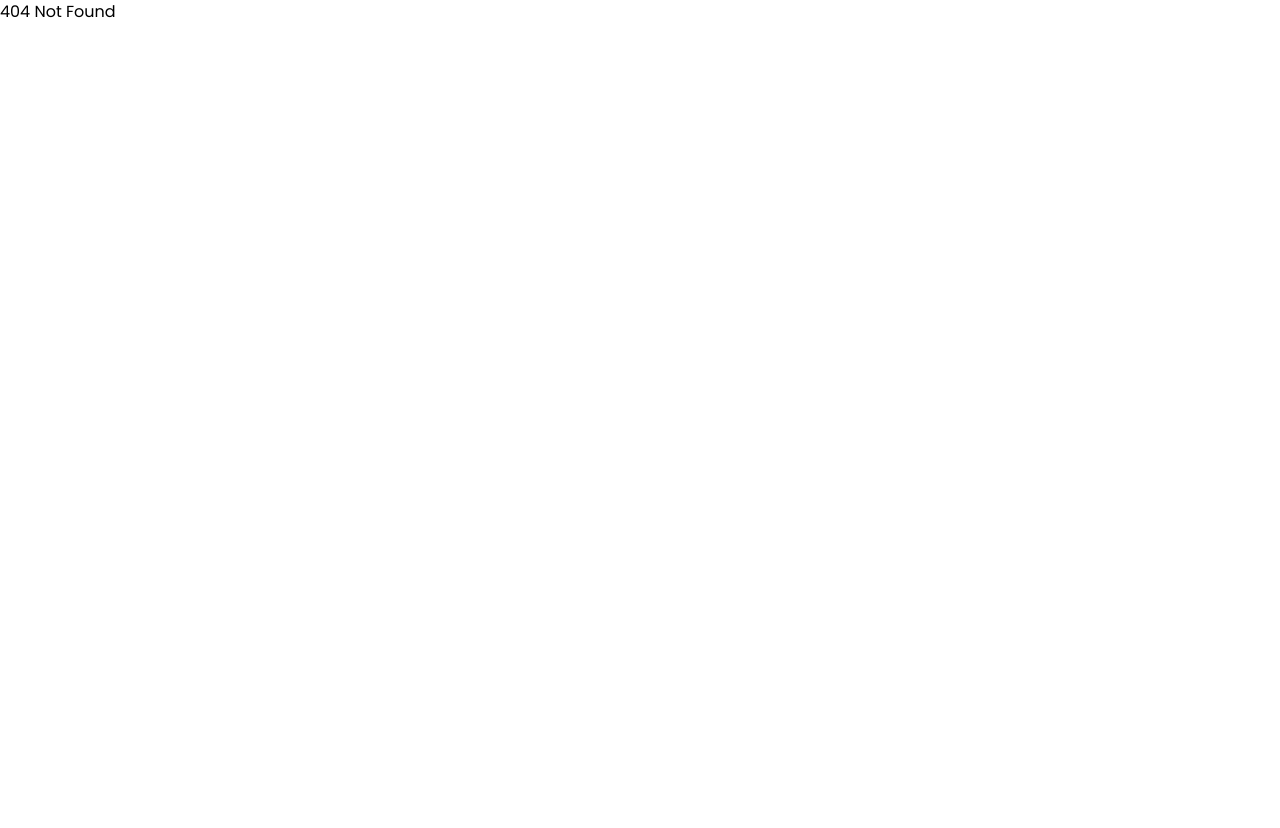
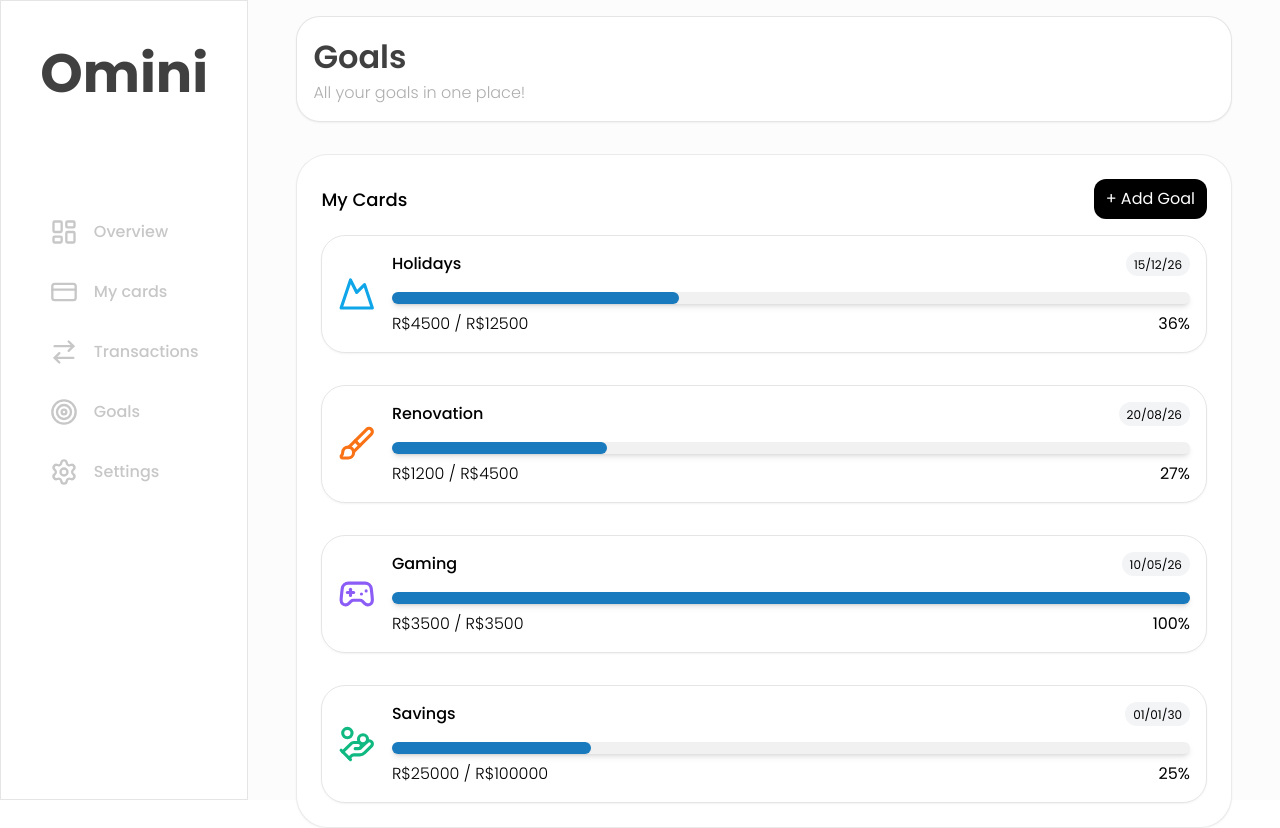
Before and after one commit to joaodearaujo/Omini, a React app in the folder frontend/: page /goals in a window 1280 px wide. Before the commit this address had no page. Before the commit the page ends 800 px from the top, so only its background shows below. Built offline with nearby package versions, Linux system fonts and the light colour scheme; the HTML template or start-up script is replaced by a standard one.

Commit message:
feat(ui): create SectionHeader component

```diff
--- a/frontend/src/App.tsx
+++ b/frontend/src/App.tsx
@@ -38,6 +38,10 @@ const router = createBrowserRouter(
           element: <Transacitions/>
         },
         {
+          path: '/goals',
+          element: <GoalsPage/>
+        },
+        {
           path: '/settings',
           element: <Settings/>
         },
--- a/frontend/src/components/ui/GoalsCard/GoalsCard.tsx
+++ b/frontend/src/components/ui/GoalsCard/GoalsCard.tsx
@@ -26,18 +26,21 @@ const GoalsCard = ({value, targetValue, date, label}: GoalCardProps) => {
             <div className={STYLE.container}>
                 <Icon size={40} className={`${color}`}/>
                         <div className={STYLE.wrapper}>
+
                             <div className="w-full flex justify-between">
-                    <h3>{label}</h3>
+                                <h3 className="font-[500]">{label}</h3>
 
-                    <div className="px-2 bg-gray-100 rounded-2xl">
+                                <div className="px-2 bg-gray-100 rounded-2xl" >
                                     <small className="text-[12px]">{date}</small>
                                 </div>
                             </div>
+
                             <div className="flex flex-col gap-2">
                                 <ProgressBar track={value} indicator={targetValue} color="#197BBD"/>
+
                                 <div className="flex justify-between gap-2">
-                        <span>{`R$${value} / R$${targetValue}`}</span>
-                        <span>{percentage}%</span>
+                                    <span className="font-[300]">{`R$${value} / R$${targetValue}`}</span>
+                                    <span className="font-[400]">{percentage}%</span>
                                 </div>
                             </div>
                         </div>
--- /dev/null
+++ b/frontend/src/components/ui/SectionHeader/SectionHeader.tsx
@@ -0,0 +1,23 @@
+const STYLE = {
+    header: 'max-w-full flex justify-between items-center',
+    title:  'font-medium text-[18px]',
+    button:  'bg-black text-white font-[400] rounded-xl py-2 px-3 cursor-pointer transition duration-400',
+}
+
+interface SectionsHeaderProps {
+    title: string,
+    button: string,
+    onClick?: () => void;
+}
+
+const SectionHeader = ({onClick, title, button}: SectionsHeaderProps) => {
+  return (
+      <div className={STYLE.header}>
+        <h3 className={STYLE.title}>{title}</h3>
+
+        <button onClick={onClick} className={STYLE.button}>{button}</button>
+      </div>
+  )
+}
+
+export default SectionHeader
--- a/frontend/src/features/Sidebar/components/Nav.tsx
+++ b/frontend/src/features/Sidebar/components/Nav.tsx
@@ -5,6 +5,7 @@ import {
   LayoutDashboard,
   ArrowRightLeft,
   CreditCard,
+  Target,
   Settings,
 } from "lucide-react";
 
@@ -18,6 +19,7 @@ const STYLE = {
     {name:'Overview', to:'', icon: LayoutDashboard},
     {name:'My cards', to:'mycards', icon: CreditCard},
     {name:'Transactions', to:'transactions', icon: ArrowRightLeft},
+    {name:'Goals', to:'goals', icon: Target},
     {name:'Settings', to:'settings', icon: Settings},
 ];
 
--- a/frontend/src/pages/GoalsPage/GoalsPage.tsx
+++ b/frontend/src/pages/GoalsPage/GoalsPage.tsx
@@ -2,10 +2,17 @@ import Header from "../../features/Header/Header"
 import FloatingCard from "../../components/ui/FloatingCard/FloatingCard"
 import GoalsSection from "./components/GoalsSection"
 import useFadeIn from "../../hooks/useFadeIn"
+import SectionHeader from "../../components/ui/SectionHeader/SectionHeader"
 
 const STYLE = {
     container: 'flex flex-col w-full max-h-full h-min-0 gap-8 transition-all duration-800',
 }
+
+const HEADER_CONFIG = {
+ title: 'My Cards',
+ button: '+ Add Goal',
+}
+
 
 const GoalsPage = () => {
 
@@ -16,7 +23,8 @@ const GoalsPage = () => {
         <Header title="Goals" subtitle="All your goals in one place!"/>
 
         <div className={`${STYLE.container}  ${isVisible ? 'opacity-100 translate-x-0 ' : 'opacity-0 -translate-x-1'}`}>
-            <FloatingCard title="My Goals">
+            <FloatingCard>
+                <SectionHeader title={HEADER_CONFIG.title} button={HEADER_CONFIG.button}/>
                 <GoalsSection />
             </FloatingCard>
         </div>
--- a/frontend/src/pages/GoalsPage/components/GoalsSection.tsx
+++ b/frontend/src/pages/GoalsPage/components/GoalsSection.tsx
@@ -2,7 +2,7 @@ import GoalsCard from "../../../components/ui/GoalsCard/GoalsCard"
 import { MOCK_GOALS } from "../../../mock/MOCK_GOALS"
 
 const STYLE = {
-    container: 'w-full h-max-full flex flex gap-8',
+    container: 'w-full h-max-full flex flex-col gap-8',
 }
 
 const GoalsSection = () => {
--- a/frontend/src/pages/MyCards/Mycards.type.ts
+++ b/frontend/src/pages/MyCards/Mycards.type.ts
@@ -6,7 +6,3 @@ export interface StatusCardProps {
     description?: string,
     icon: LucideIcon,
 }
-
-export interface CardsSectionsHeaderProps {
-    onClick: () => void;
-}
--- a/frontend/src/pages/MyCards/components/CardsSection.tsx
+++ b/frontend/src/pages/MyCards/components/CardsSection.tsx
@@ -2,29 +2,16 @@ import CreditCard from "../../../components/ui/CreditCard/CreditCard";
 import { MOCK_CARDS } from "../../../mock/MOCK_CARDS";
 import Form from "./Form";
 import useFormVisibility from "../../../hooks/useFormVisibility";
-import type { CardsSectionsHeaderProps } from "../Mycards.type";
+import SectionHeader from "../../../components/ui/SectionHeader/SectionHeader";
 
 const STYLE = {
     container: 'w-full h-fit flex flex-col gap-8',
-    header: 'max-w-full flex justify-between items-center',
-    sectionTitle:  'font-medium text-[18px]',
-    button:  'bg-black text-white font-[500] rounded-xl py-2 px-3 cursor-pointer transition duration-400',
     cardsWrapper: 'max-w-full min-w-0 h-fit flex gap-4 overflow-x-auto justify-center',
 }
 
 const HEADER_CONFIG = {
- sectionTitle: 'My Cards',
- buttonName: '+ Add Card',
-}
-
-const CardsSectionHeader = ({onClick}: CardsSectionsHeaderProps) => {
-  return (
-      <div className={STYLE.header}>
-        <h3 className={STYLE.sectionTitle}>{HEADER_CONFIG.sectionTitle}</h3>
-
-        <button onClick={onClick} className={STYLE.button}>{HEADER_CONFIG.buttonName}</button>
-      </div>
-  )
+ title: 'My Cards',
+ button: '+ Add Card',
 }
 
 const CardsSection = () => {
@@ -33,7 +20,7 @@ const { isFormVisible, toggleForm, closeForm} = useFormVisibility()
 
   return (
     <div className={STYLE.container}>
-      <CardsSectionHeader onClick={toggleForm}/>
+      <SectionHeader onClick={toggleForm} title={HEADER_CONFIG.title} button={HEADER_CONFIG.button}/>
 
       {isFormVisible && (<Form onClick={closeForm}/>)}
 
--- a/frontend/src/pages/MyCards/components/StatusCard.tsx
+++ b/frontend/src/pages/MyCards/components/StatusCard.tsx
@@ -5,7 +5,7 @@ import useCountUp from "../../../hooks/useCountUp"
 const STYLE = {
     container: 'flex flex-col w-full h-[100px] justify-between',
     headerWrapper: 'flex  items-center  justify-between',
-    title: 'font-semibold text-[#404040] ',
+    title: 'font-[500] text-[#404040] ',
     icon: {iconSize: 18, iconClass: 'text-[#404040]'},
     contentWrapper: 'flex flex-col gap-2',
     amount: 'text-[24px] font-[500] w-[120px]',
--- a/frontend/src/pages/Overview/components/Transactions/components/TableData.tsx
+++ b/frontend/src/pages/Overview/components/Transactions/components/TableData.tsx
@@ -5,7 +5,7 @@ const STYLE = {
     tableData: 'px-2 py-4 align-middle',
     icon: {iconSize: 18, iconClass: 'text-[#404040]'},
     wrapper: 'flex items-center gap-2 font-[400] font-light w-fit text-[#AEAEAE] justify-self-start transition-all duration-500 whitespace-nowrap truncate',
-    iconWrapper: 'p-1 rounded-lg bg-[#f3f4f6]',
+    iconWrapper: 'shadow-md p-1 rounded-lg bg-[#ff6]',
 }
 
 const TableData = ({data, style, Icon, className = 'text-start'}: TableDataProps) => {
```
Lines whose indentation alone changed are shown as unchanged.
